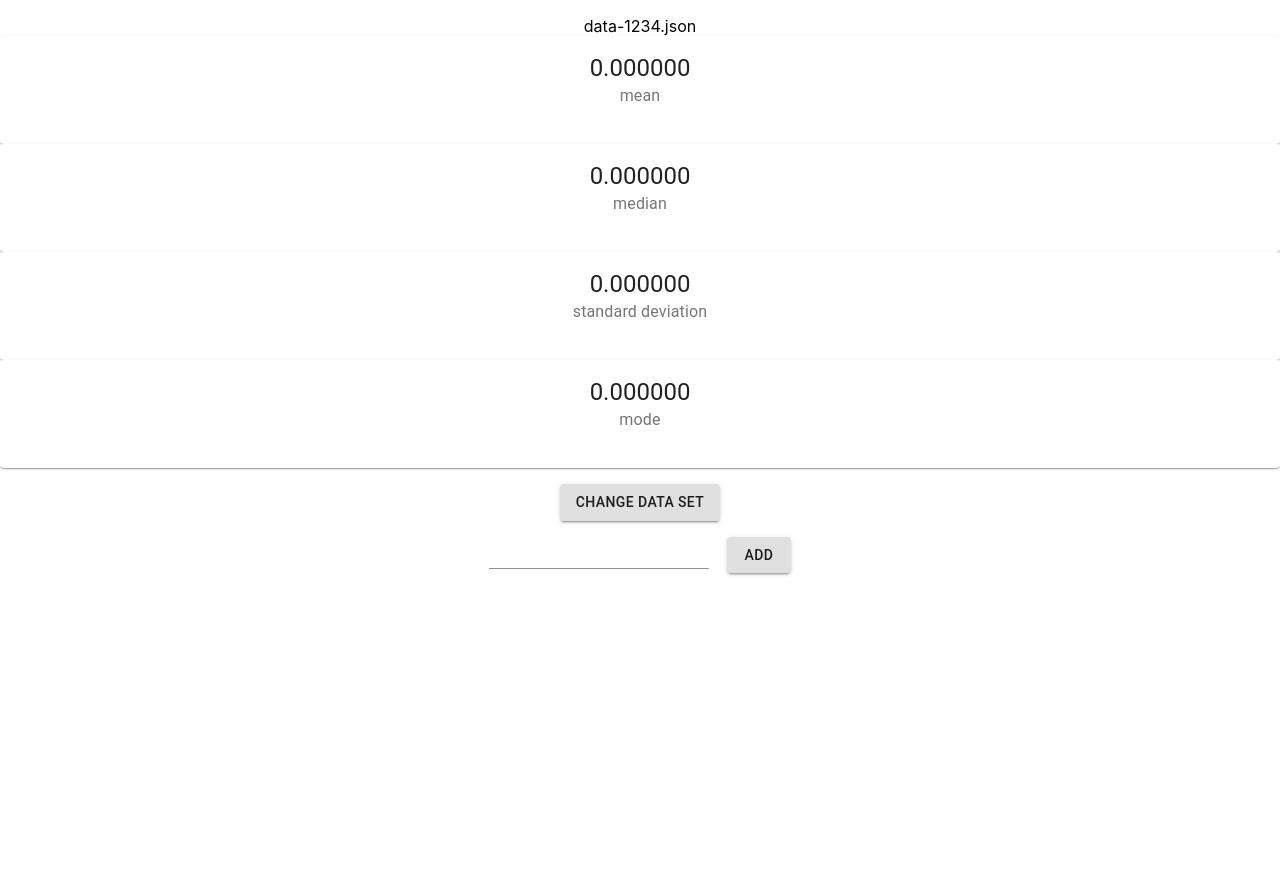
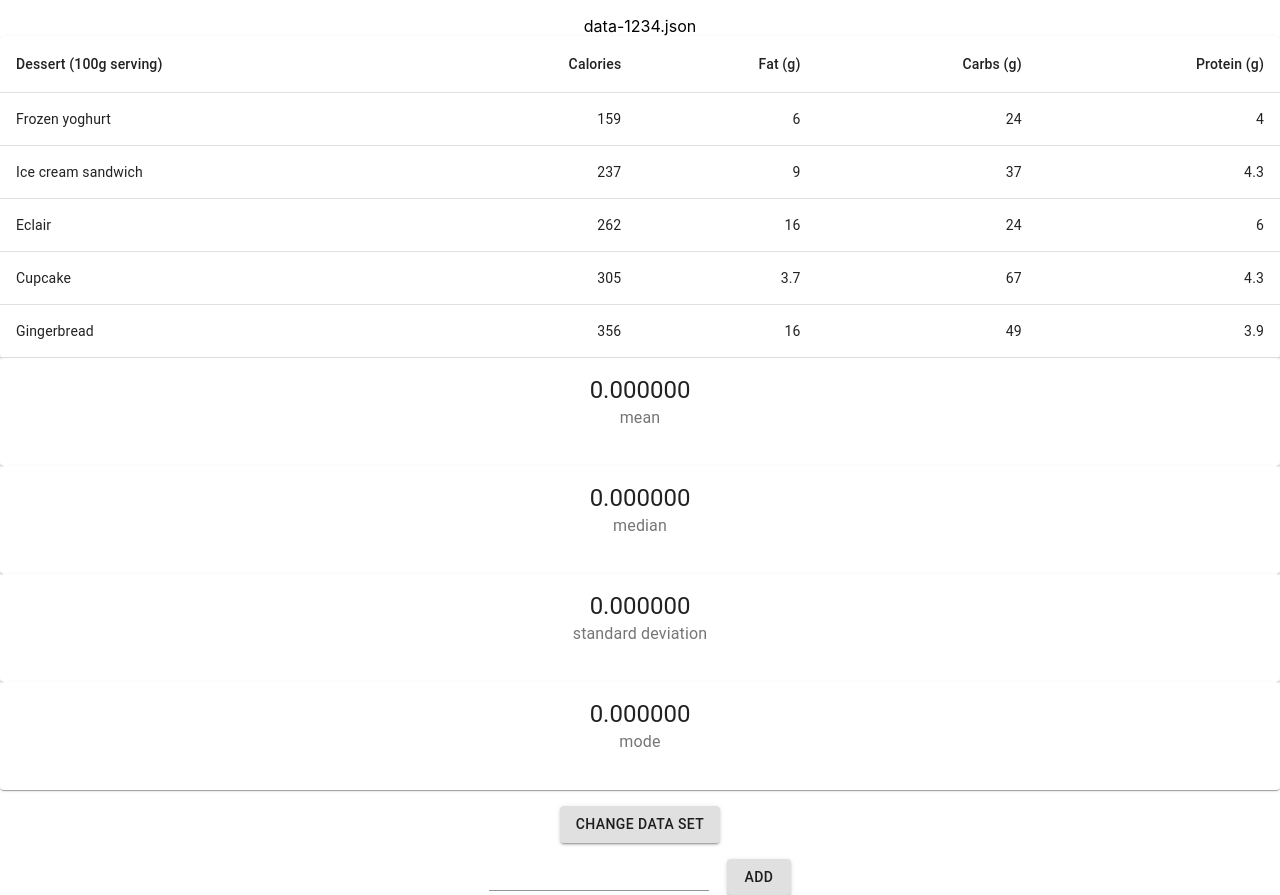
Before and after one commit to gyrevik/tandem, a React (Create React App) app: page / in a window 1280 px wide. Before the commit the page ends 800 px from the top, so only its background shows below. Built offline with nearby package versions, Linux system fonts and the light colour scheme; no server answers.

Commit message:
putting in material ui table

```diff
--- a/src/components/Main.tsx
+++ b/src/components/Main.tsx
@@ -5,6 +5,7 @@
 import { TextField } from '@material-ui/core';
 import { MyButton } from './MyButton';
 import Tile from './Tile';
+import SimpleTable from './Table';
 import { trim } from 'lodash';
 
 function Main() {
@@ -42,6 +43,11 @@
     <div className="App">
       <p />
       {dataCategory === '1234' ? 'data-1234.json' : 'data-4321.json'}
+
+      <SimpleTable />
+
+
+
       <Tile label='mean' value={String(mean(data).toFixed(6))} />
       <Tile label='median' value={String(median(data).toFixed(6))} />
       <Tile label='standard deviation' value={String(standard_deviation_2(data).toFixed(6))} />
--- /dev/null
+++ b/src/components/Table.tsx
@@ -0,0 +1,60 @@
+import React from 'react';
+import { makeStyles } from '@material-ui/core/styles';
+import Table from '@material-ui/core/Table';
+import TableBody from '@material-ui/core/TableBody';
+import TableCell from '@material-ui/core/TableCell';
+import TableContainer from '@material-ui/core/TableContainer';
+import TableHead from '@material-ui/core/TableHead';
+import TableRow from '@material-ui/core/TableRow';
+import Paper from '@material-ui/core/Paper';
+
+const useStyles = makeStyles({
+  table: {
+    minWidth: 650,
+  },
+});
+
+function createData(name: string, calories: number, fat: number, carbs: number, protein: number) {
+  return { name, calories, fat, carbs, protein };
+}
+
+const rows = [
+  createData('Frozen yoghurt', 159, 6.0, 24, 4.0),
+  createData('Ice cream sandwich', 237, 9.0, 37, 4.3),
+  createData('Eclair', 262, 16.0, 24, 6.0),
+  createData('Cupcake', 305, 3.7, 67, 4.3),
+  createData('Gingerbread', 356, 16.0, 49, 3.9),
+];
+
+export default function SimpleTable() {
+  const classes = useStyles();
+
+  return (
+    <TableContainer component={Paper}>
+      <Table className={classes.table} aria-label="simple table">
+        <TableHead>
+          <TableRow>
+            <TableCell>Dessert (100g serving)</TableCell>
+            <TableCell align="right">Calories</TableCell>
+            <TableCell align="right">Fat&nbsp;(g)</TableCell>
+            <TableCell align="right">Carbs&nbsp;(g)</TableCell>
+            <TableCell align="right">Protein&nbsp;(g)</TableCell>
+          </TableRow>
+        </TableHead>
+        <TableBody>
+          {rows.map((row) => (
+            <TableRow key={row.name}>
+              <TableCell component="th" scope="row">
+                {row.name}
+              </TableCell>
+              <TableCell align="right">{row.calories}</TableCell>
+              <TableCell align="right">{row.fat}</TableCell>
+              <TableCell align="right">{row.carbs}</TableCell>
+              <TableCell align="right">{row.protein}</TableCell>
+            </TableRow>
+          ))}
+        </TableBody>
+      </Table>
+    </TableContainer>
+  );
+}
```
